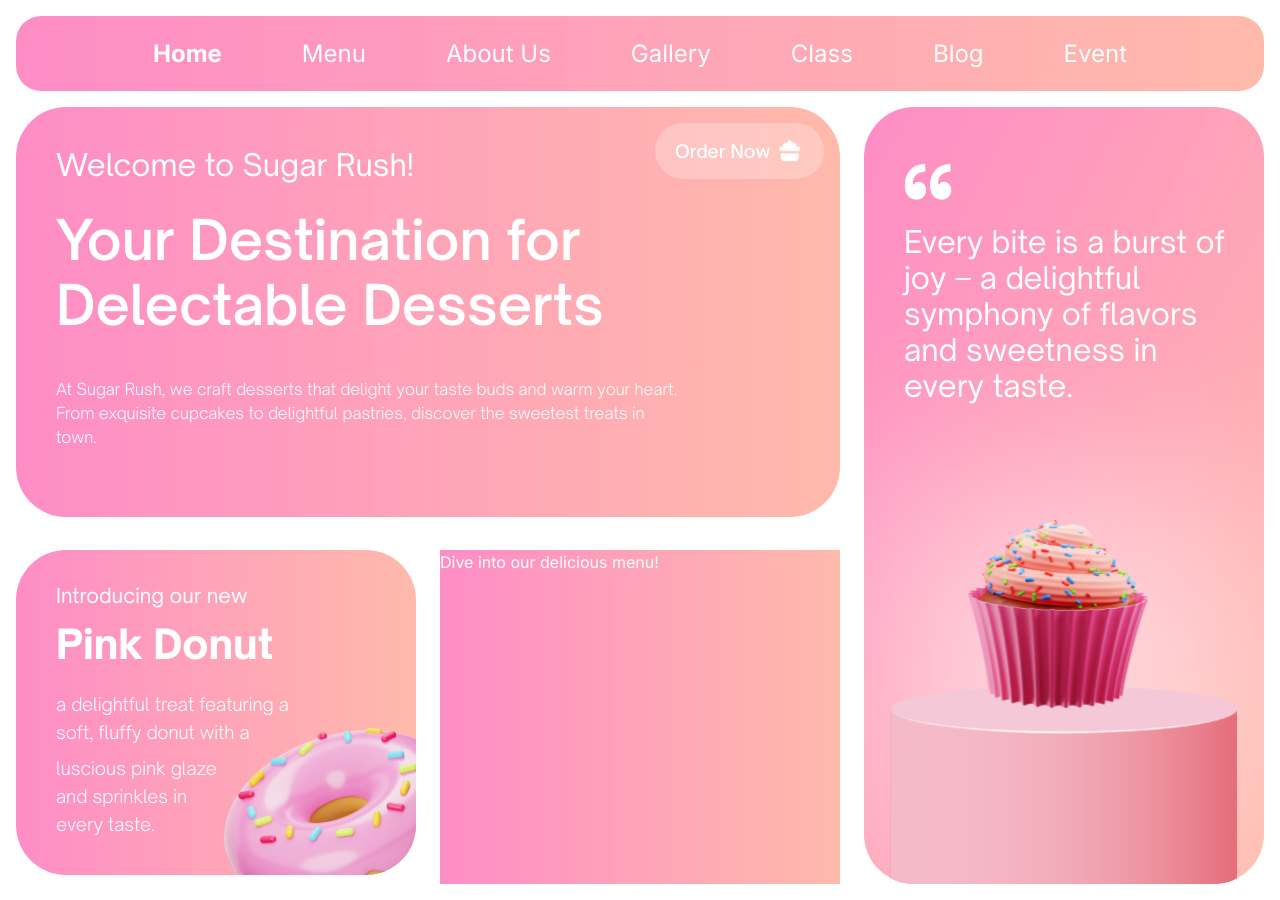
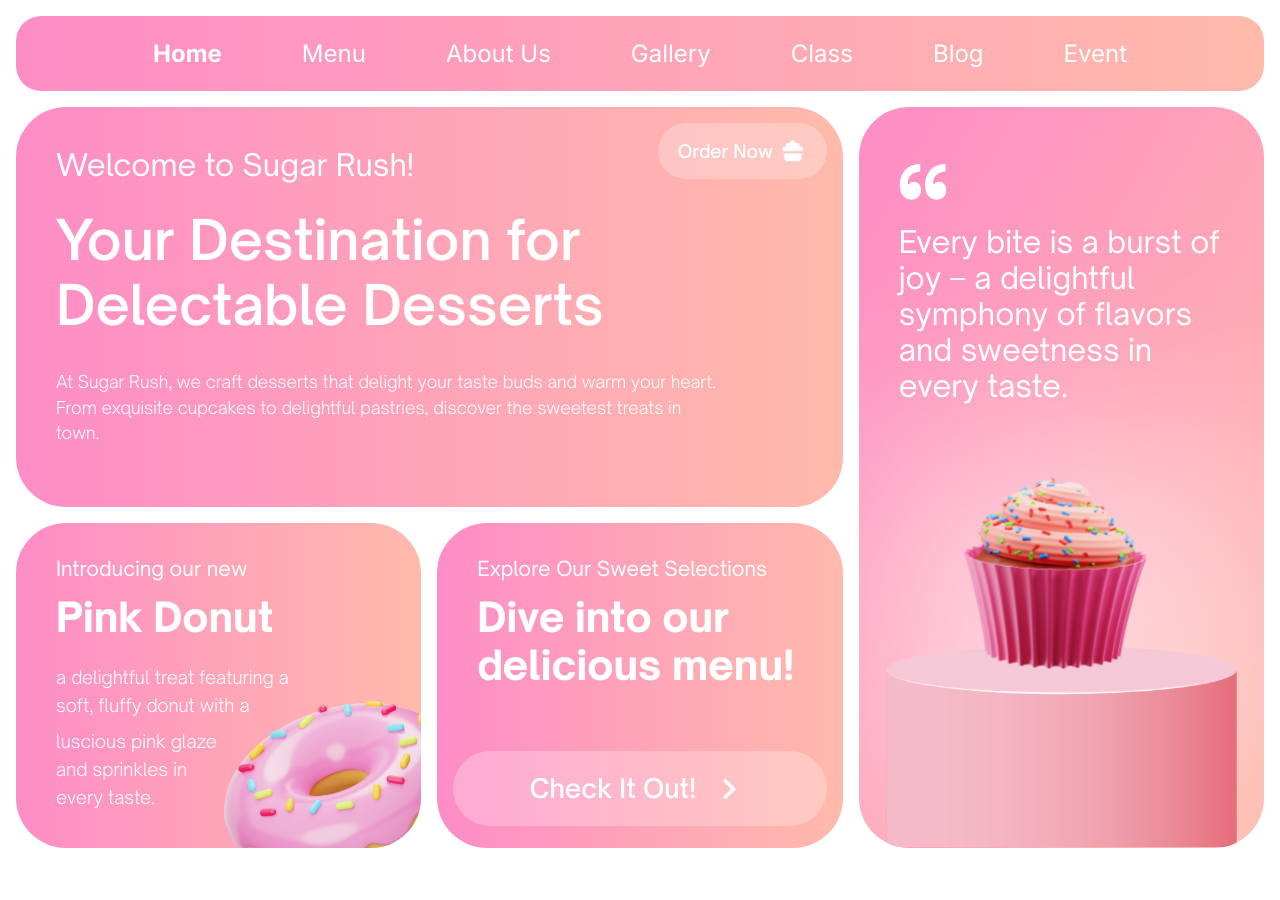
Before and after one commit to AtqiyaHaydar/SugarRush, a Next.js app: page / in a window 1280 px wide. After the commit the page ends 864 px from the top, so only its background shows below. Built offline with nearby package versions, Linux system fonts and the light colour scheme.

Commit message:
feat: added section 4 of home page

```diff
--- a/app/page.js
+++ b/app/page.js
@@ -12,9 +12,9 @@ const page = () => {
   }, []);
 
   return (
-    <div className="w-full grid grid-cols-3 gap-6 justify-items-stretch text-white">
+    <div className="w-full grid grid-cols-3 gap-4 justify-items-stretch text-white">
       <div
-        className="gradient-to-right col-span-2 h-[410px] rounded-[50px]"
+        className="gradient-to-right col-span-2 h-[400px] rounded-[50px]"
         data-aos="fade-right"
       >
         <div className="flex justify-between w-full px-4 pt-4 ">
@@ -44,8 +44,12 @@ const page = () => {
             Delectable Desserts
           </h2>
         </div>
-        <div className="p-4 w-[83%]" data-aos="fade-right" data-aos-delay="400">
-          <p className="font-OpenSauceSans-Light ml-6 ">
+        <div
+          className="px-4 py-2 w-[87%]"
+          data-aos="fade-right"
+          data-aos-delay="400"
+        >
+          <p className="font-OpenSauceSans-Light ml-6 text-[17px]">
             At Sugar Rush, we craft desserts that delight your taste buds and
             warm your heart. From exquisite cupcakes to delightful pastries,
             discover the sweetest treats in town.
@@ -78,7 +82,7 @@ const page = () => {
           <div>
             <img
               src="home/Cupcake.svg"
-              className="mt-[-100px]"
+              className="mt-[-145px]"
               data-aos="fade-up"
               data-aos-delay="400"
             ></img>
@@ -86,7 +90,10 @@ const page = () => {
         </div>
       </div>
 
-      <div className=" gradient-to-right col-span-1 h-[325px] rounded-[50px] overflow-hidden" data-aos="fade-up" >
+      <div
+        className=" gradient-to-right col-span-1 h-[325px] rounded-[50px] overflow-hidden"
+        data-aos="fade-up"
+      >
         <div className="px-4 pt-4" data-aos="fade-right" data-aos-delay="400">
           <h3 className="font-OpenSauceSans-Regular text-xl ml-6 mt-4">
             Introducing our new
@@ -101,11 +108,39 @@ const page = () => {
             luscious pink glaze and sprinkles in every taste.
           </p>
         </div>
-          <img src="home/Donut.svg" width={300} className="relative bottom-[168px] right-[-178px]" data-aos="fade-up-left" ></img>
+        <img
+          src="home/Donut.svg"
+          width={300}
+          className="relative bottom-[168px] right-[-178px]"
+          data-aos="fade-up-left"
+        ></img>
       </div>
 
-      <div className=" gradient-to-right col-span-1">
-        Dive into our delicious menu!
+      <div
+        className=" gradient-to-right col-span-1 h-[325px] rounded-[50px] overflow-hidden flex flex-col"
+        data-aos="fade-up"
+      >
+        <div className="px-4 pt-4" data-aos="fade-right" data-aos-delay="400">
+          <h3 className="font-OpenSauceSans-Regular text-xl ml-6 mt-4">
+            Explore Our Sweet Selections
+          </h3>
+          <h2 className="font-OpenSauceSans-ExtraBold text-[40px] ml-6 mt-1">
+            Dive into our
+          </h2>
+          <h2 className="font-OpenSauceSans-ExtraBold text-[40px] ml-6 mt-[-12px]">
+            delicious menu!
+          </h2>
+        </div>
+        <button
+          className="flex mx-4 mt-14 h-[75px] rounded-[50px] bg-white bg-opacity-25 justify-center items-center"
+          data-aos="fade-up"
+          data-aos-anchor-placement="top-bottom"
+        >
+          <div className="font-OpenSauceSans-Medium text-white text-[26px] mr-3">
+            Check It Out!
+          </div>
+          <img src="home/Arrow.svg" height={42} width={42}></img>
+        </button>
       </div>
     </div>
   );
```
